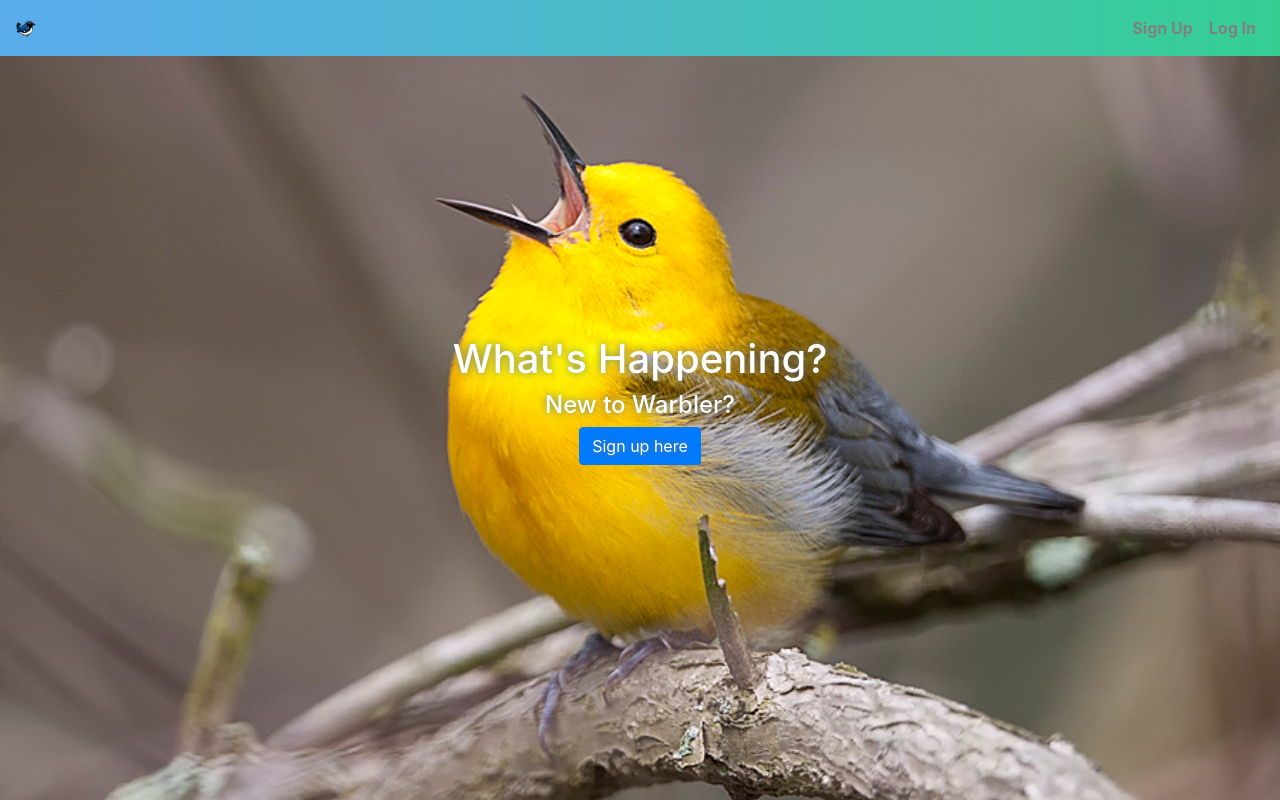
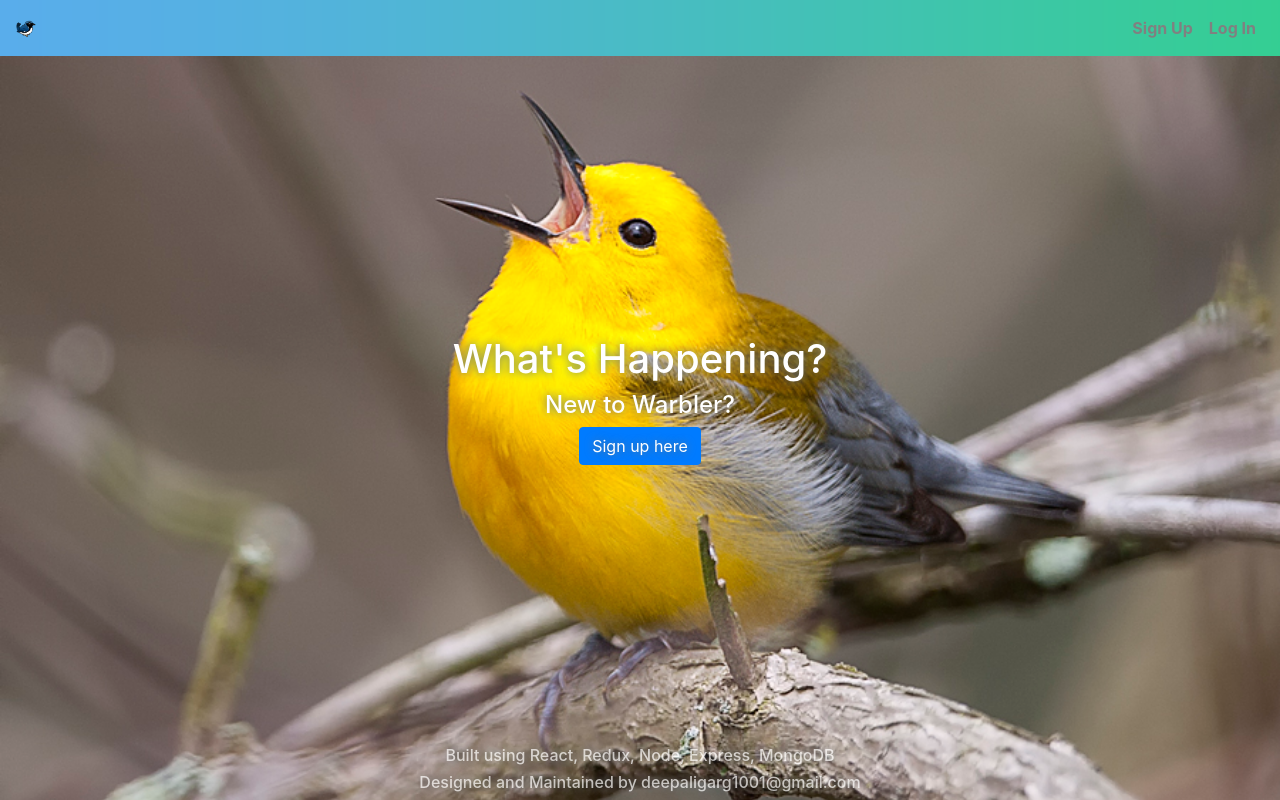
Before and after one commit to Deepali2/Warbler-MERN, a React (Create React App) app in the folder warbler-client/: page / in a window 1280 px wide. Built offline with nearby package versions, Linux system fonts and the light colour scheme.

Commit message:
positions the signature div at the very bottom of the page

```diff
--- a/warbler-client/src/components/Homepage.js
+++ b/warbler-client/src/components/Homepage.js
@@ -6,6 +6,10 @@ const Homepage = () => (
     <h1>What's Happening?</h1>
     <h4>New to Warbler?</h4>
     <Link to="/signup" className="btn btn-primary">Sign up here</Link>
+    <div className="signature">
+      <h6>Built using React, Redux, Node, Express, MongoDB</h6>
+      <h6>Designed and Maintained by deepaligarg1001@gmail.com</h6>
+    </div>
   </div>
 );
 
--- a/warbler-client/src/index.css
+++ b/warbler-client/src/index.css
@@ -46,6 +46,7 @@ ul.nav.navbar-nav li{
   flex-direction: column;
   align-items: center;
   justify-content: center;
+  background-color: green;
   background-image: url("./images/signed-out-home.jpg");
   z-index: -1;
   text-align: center;
@@ -55,3 +56,9 @@ ul.nav.navbar-nav li{
   color:#fff;
   text-shadow: 0 0 8px #66757f;
 }
+
+.home-hero .signature {
+  opacity: 0.7;
+  position: absolute;
+  bottom: 0;
+}
```
